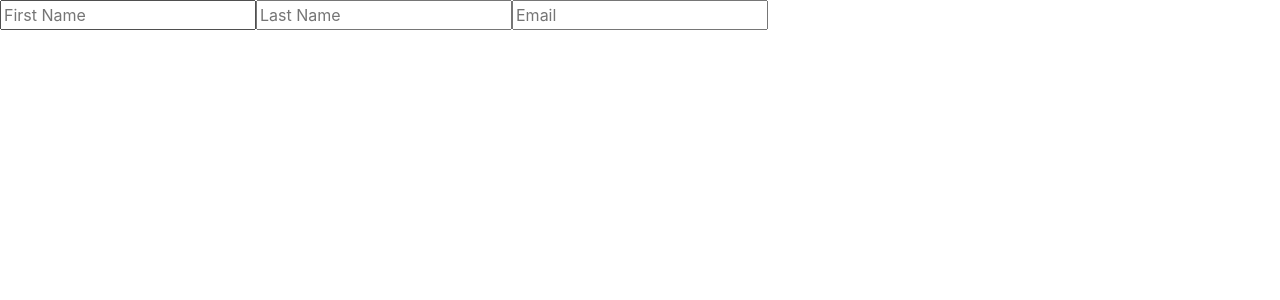
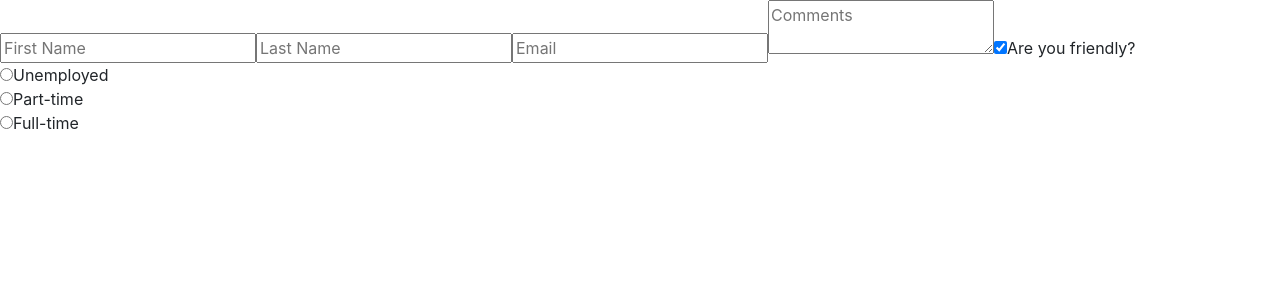
Before and after one commit to uroojahamad/react-practice, a React (Create React App) app: page / in a window 1280 px wide. Shown: the top 300 px of the page. Built offline with nearby package versions, Linux system fonts and the light colour scheme; the HTML template or start-up script is replaced by a standard one.

Commit message:
added textarea, radiobutton and checkbox

```diff
--- a/src/components/Form.js
+++ b/src/components/Form.js
@@ -7,7 +7,9 @@
             lastName: "",
             email: "",
             comments: "",
-            isFriendly: true
+            isFriendly: true,
+            employement: ""
+
         }
     )
 
@@ -47,6 +49,59 @@
                     name="email"
                     value={formData.email}
                 />
+
+                {/* textarea */}
+                <textarea
+                    value={formData.comments}
+                    placeholder="Comments"
+                    onChange={handleChange}
+                    name="comments"
+                />
+
+                {/* checkbox */}
+                <input
+                    type="checkbox"
+                    id="isFriendly"
+                    checked={formData.isFriendly}
+                    onChange={handleChange}
+                    name="isFriendly"
+                />
+                <label htmlFor="isFriendly">Are you friendly?</label>
+                <br />
+
+                {/* radiobutton */}
+                <input
+                    type="radio"
+                    id="unemployed"
+                    name="employment"
+                    value="unemployed"
+                    onChange={handleChange}
+                    checked={formData.employment === "unemployed"}
+                />
+                <label htmlFor="unemployed">Unemployed</label>
+                <br />
+
+                <input
+                    type="radio"
+                    id="part-time"
+                    name="employment"
+                    value="part-time"
+                    onChange={handleChange}
+                    checked={formData.employment === "part-time"}
+                />
+                <label htmlFor="part-time">Part-time</label>
+                <br />
+
+                <input
+                    type="radio"
+                    id="full-time"
+                    name="employment"
+                    value="full-time"
+                    onChange={handleChange}
+                    checked={formData.employment === "full-time"}
+                />
+                <label htmlFor="full-time">Full-time</label>
+                <br />
             </form>
         </div>
     )
```
